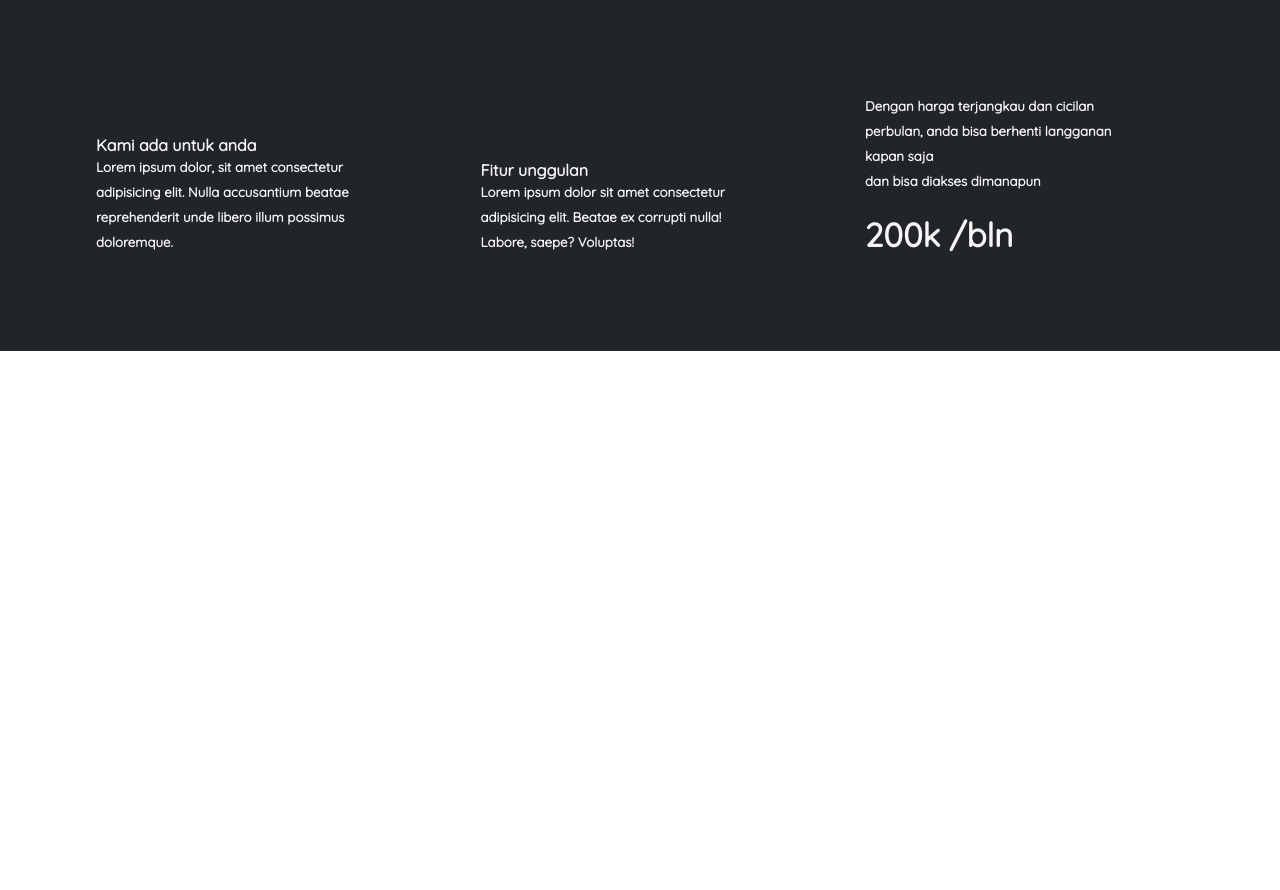
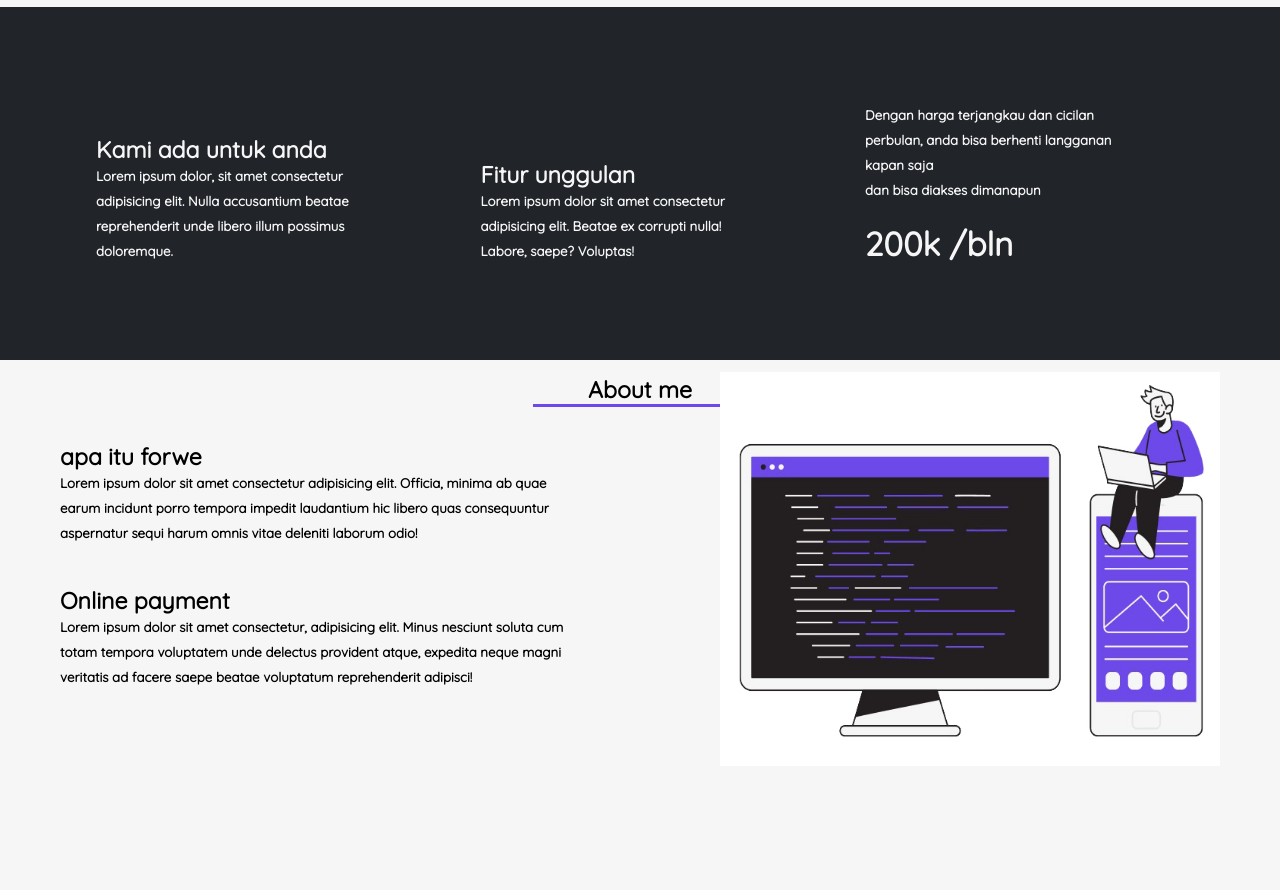
Before and after one commit to avicenna112005/tugas7, a plain HTML site: page index.html in a window 1280 px wide. Shown: the part 1177-2067 px from the top of the page. Before the commit the page ends 1528 px from the top, so only its background shows below. Drawn offline with Linux system fonts and the light colour scheme.

Commit message:
add about

```diff
--- a/index.html
+++ b/index.html
@@ -64,6 +64,23 @@
                 <h3>200k /bln</h3>
             </article>
         </div>
+        <div class="sr">
+            <h4>About me</h4>
+        </div>
+        <div class="about">
+            <div class="in">
+                <div class="me">
+                    <h4>apa itu forwe</h4>
+                    <h5>Lorem ipsum dolor sit amet consectetur adipisicing elit. Officia, minima ab quae earum incidunt porro tempora impedit laudantium hic libero quas consequuntur aspernatur sequi harum omnis vitae deleniti laborum odio!</h5>
+                </div>
+                <br>
+                <div class="me">
+                    <h4>Online payment</h4>
+                    <h5>Lorem ipsum dolor sit amet consectetur, adipisicing elit. Minus nesciunt soluta cum totam tempora voluptatem unde delectus provident atque, expedita neque magni veritatis ad facere saepe beatae voluptatum reprehenderit adipisci!</h5>
+                </div>
+            </div>
+            <img src="IMG/monitor2.jpg" alt="">
+        </div>
     </main>
 </body>
 </html>
--- a/style.css
+++ b/style.css
@@ -69,7 +69,8 @@ main{
     text-align: center;
 }
 h4{
-    font-weight: bold;
+    font-weight: bolder;
+    font-size: 23px;
 }
 .row{
     width: 100%;
@@ -111,3 +112,15 @@ h3{
     font-weight: bold;
     font-size: 33px;
 }
+.about{
+    padding: 0 60px 200px;
+}
+.me{
+    margin-top: 20px;
+    max-width: 770px;
+}
+.about img{
+    float: right;
+    max-width: 500px;
+    margin-top: -50px;
+}
```
